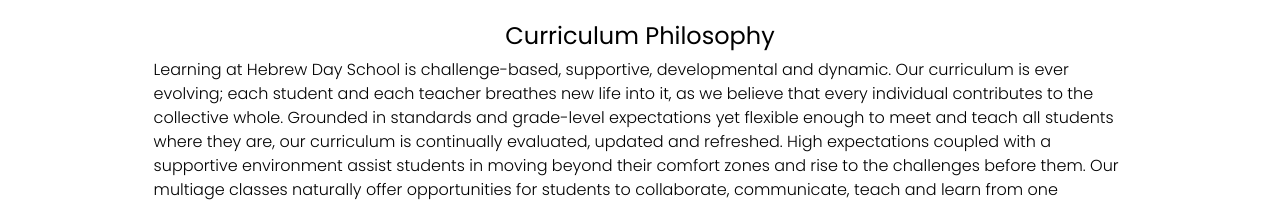
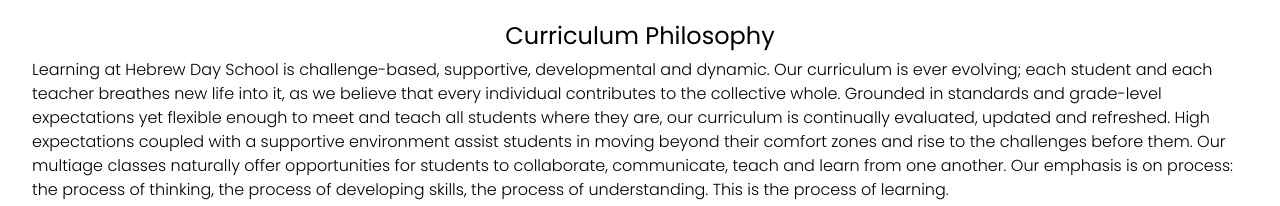
Before and after one commit to pbradlee/hds_539, a plain HTML site: page academics.html in a window 1280 px wide. Shown: the part 666-872 px from the top of the page. Drawn offline with Linux system fonts and the light colour scheme.

Commit message:
Update style.css

```diff
--- a/css/style.css
+++ b/css/style.css
@@ -51,8 +51,6 @@ p {
   font-family: "Poppins", sans-serif;
   font-weight: 300;
   font-style: normal;
-  width: 80%;
-  margin: auto;
 }
 
 .home-philosophy {
@@ -60,18 +58,6 @@ p {
   margin: auto;
   padding-top: 20px;
 }
-
-/* .curriculum-philosophy {
-  width: 70%;
-  margin: auto;
-  padding-top: 20px;
-}
-
-.academic-subject {
-  width: 70%;
-  margin: auto;
-  padding-top: 20px;
-} */
 
 /* All Pages */
 /* ????? */
```
